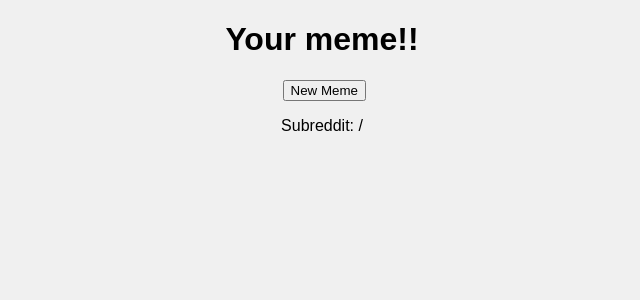
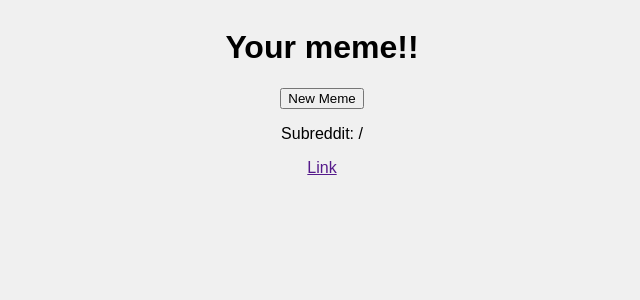
Before and after one commit to rachel1davey/flask-memepage, a Flask app: page /catmemes/ in a window 1280 px wide. Shown: the top 300 px of the page, without its empty margins (318-958 px from the left). Run offline with Flask 3, Linux system fonts and the light colour scheme; data that the repository does not hold is empty.

Commit message:
Refactor meme fetching logic to include post link; update templates for improved meme display and add dynamic category routing

```diff
--- a/app.py
+++ b/app.py
@@ -12,37 +12,38 @@ def get_meme(category=None):
         url = "https://meme-api.com/gimme/"
 
     response = requests.get(url).json()
-    meme_large = response["url"]
+    meme_large = response["preview"][-2]
     subreddit = response["subreddit"]
-    return meme_large, subreddit
+    post_link = response["postLink"]
+    return meme_large, subreddit, post_link
 
 
 # This route fetches a random meme and displays it
 @app.route("/randommeme/")
 def random_meme(category=None):
-    meme_pic, subreddit = get_meme(category=None)
-    return render_template("random_meme.html", meme_pic=meme_pic, subreddit=subreddit)
+    meme_pic, subreddit, post_link = get_meme(category=None)
+    return render_template("random_meme.html", meme_pic=meme_pic, subreddit=subreddit, post_link=post_link)
 
 # Routes for specific categories
 @app.route("/politicalmemes/")
 def political_memes():
-    meme_pic, subreddit = get_meme("politicalmemes")
-    return render_template("random_meme.html", meme_pic=meme_pic, subreddit=subreddit)
+    meme_pic, subreddit, post_link = get_meme("politicalmemes")
+    return render_template("random_meme.html", meme_pic=meme_pic, subreddit=subreddit, post_link=post_link)
 
 @app.route("/cryptomemes/")
 def crypto_memes():
-    meme_pic, subreddit = get_meme("cryptomemes")
-    return render_template("random_meme.html", meme_pic=meme_pic, subreddit=subreddit)
+    meme_pic, subreddit, post_link = get_meme("cryptomemes")
+    return render_template("random_meme.html", meme_pic=meme_pic, subreddit=subreddit, post_link=post_link)
 
 @app.route("/catmemes/")
 def cat_memes():
-    meme_pic, subreddit = get_meme("catmemes")
-    return render_template("random_meme.html", meme_pic=meme_pic, subreddit=subreddit)
+    meme_pic, subreddit, post_link =get_meme("catmemes")
+    return render_template("random_meme.html", meme_pic=meme_pic, subreddit=subreddit, post_link=post_link)
 
 @app.route("/dogmemes/")
 def dog_memes():
-    meme_pic, subreddit = get_meme("dogmemes")
-    return render_template("random_meme.html", meme_pic=meme_pic, subreddit=subreddit)
+    meme_pic, subreddit, post_link = get_meme("dogmemes")
+    return render_template("random_meme.html", meme_pic=meme_pic, subreddit=subreddit, post_link=post_link)
 
 
 
--- a/templates/index.html
+++ b/templates/index.html
@@ -17,7 +17,7 @@
         .container {
         display: flex;
         justify-content: center;
-        align-items: center;''
+        align-items: center;
         flex-direction: column;
         }
     </style>
--- a/templates/random_meme.html
+++ b/templates/random_meme.html
@@ -11,11 +11,7 @@
         text-align: center;
         background-color: #f0f0f0;
     }
-    img {
-        max-width: 100%;
-        height: auto;
-    }
-    .div {
+    .container {
         display: flex;
         justify-content: center;
         align-items: center;
@@ -29,5 +25,6 @@
     <img src="{{meme_pic}}">
     <button onclick="location.reload()">New Meme</button>
     <p>Subreddit: /{{subreddit}}</p></div>
+    <a href = "{{post_link}}">Link</a>
 </body>
 </html>
```
Also changed, not shown: 1 other file.
